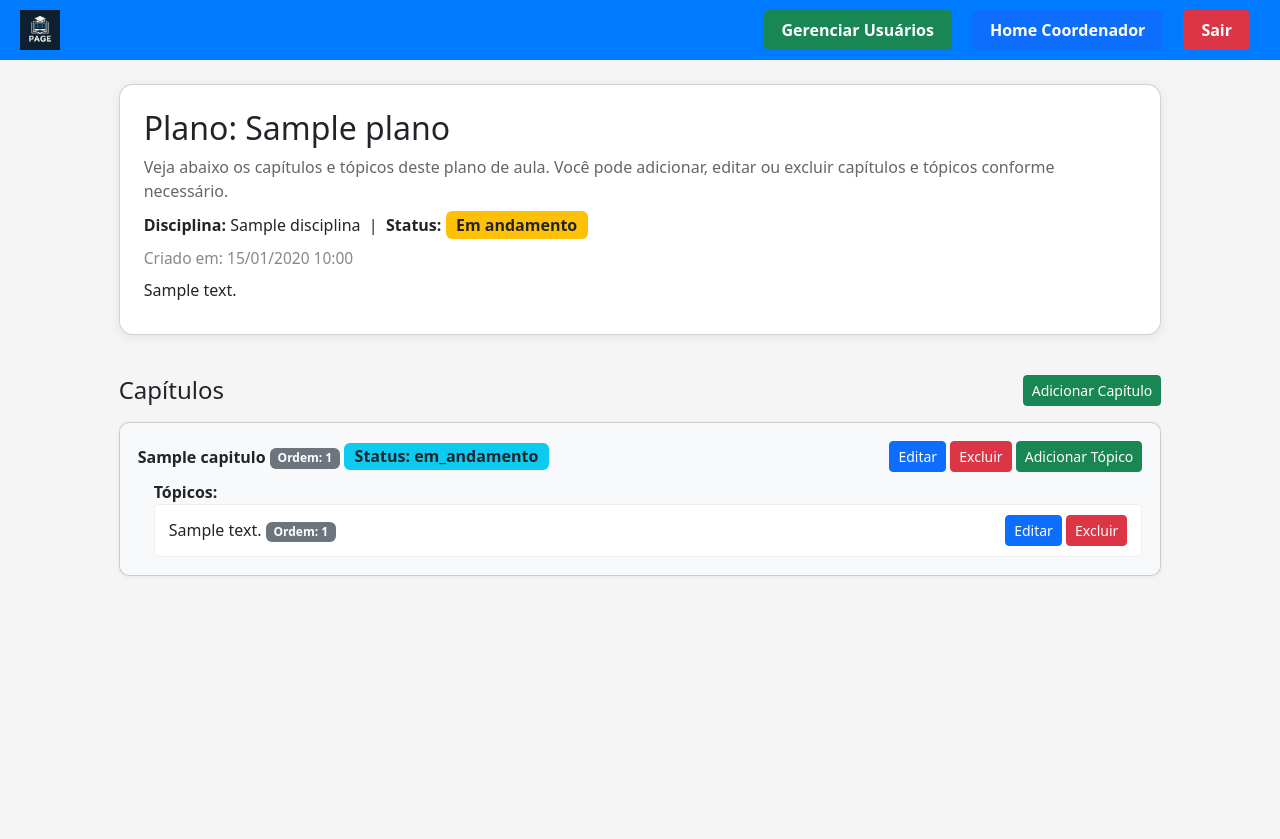
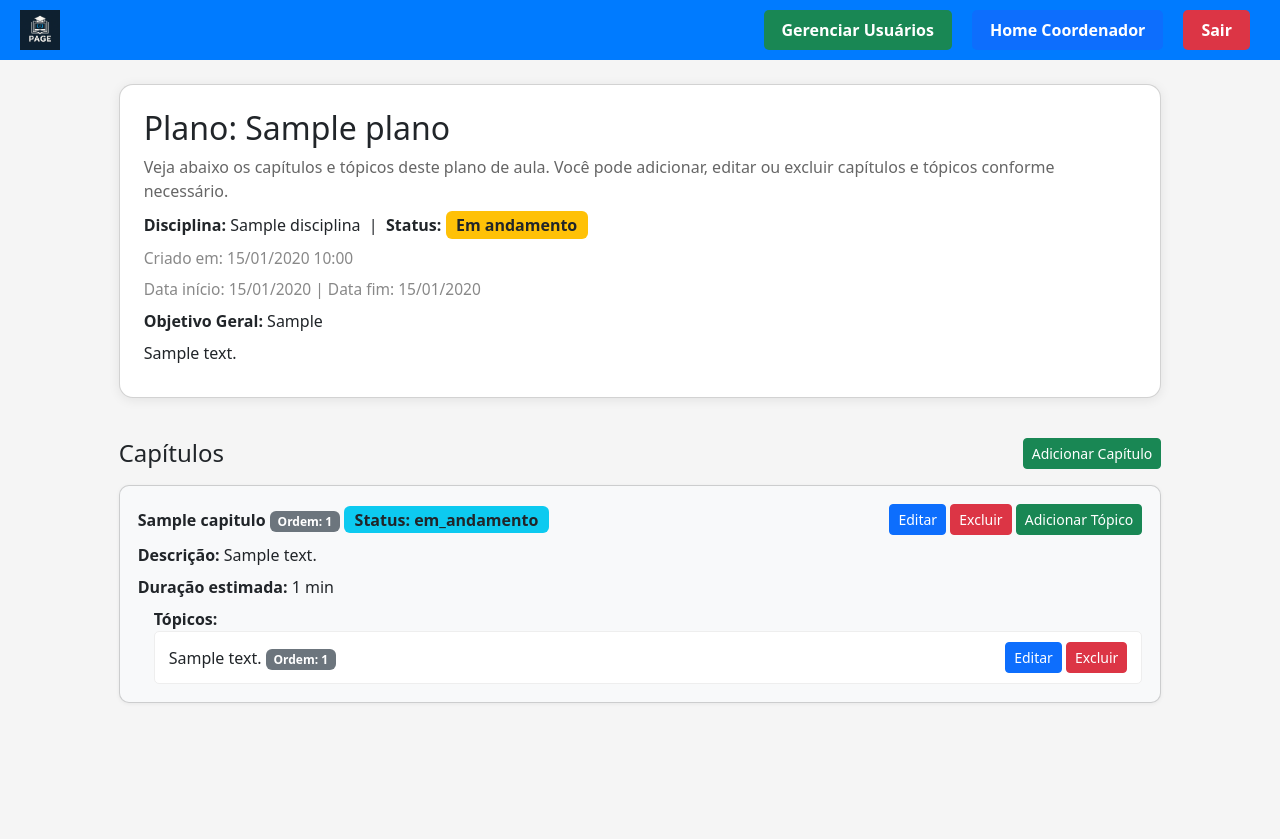
Before and after one commit to Marco-Bubola/Page--PI, a PHP site: page /views/plano_detalhe.php?id=1 in a window 1280 px wide. Shown: the top 839 px of the page. Run offline with PHP 8.4, Linux system fonts and the light colour scheme; a user stored in the database is signed in; tables that the repository leaves empty hold one stand-in row (values such as "Sample post").

Commit message:
Update plano_detalhe.php

```diff
--- a/views/plano_detalhe.php
+++ b/views/plano_detalhe.php
@@ -99,6 +99,8 @@ if ($capitulos) {
                 <div class="plano-label mb-2">Veja abaixo os capítulos e tópicos deste plano de aula. Você pode adicionar, editar ou excluir capítulos e tópicos conforme necessário.</div>
                 <div class="mb-2"><b>Disciplina:</b> <?= htmlspecialchars($plano['disciplina_nome']) ?> &nbsp;|&nbsp; <b>Status:</b> <span class="badge badge-status <?= $plano['status'] === 'concluido' ? 'bg-success' : 'bg-warning text-dark' ?>"> <?= $plano['status'] === 'concluido' ? 'Concluído' : 'Em andamento' ?> </span></div>
                 <div class="plano-meta mb-2">Criado em: <?= isset($plano['criado_em']) ? date('d/m/Y H:i', strtotime($plano['criado_em'])) : '-' ?></div>
+                <div class="plano-meta mb-2">Data início: <?= isset($plano['data_inicio']) ? date('d/m/Y', strtotime($plano['data_inicio'])) : '-' ?> | Data fim: <?= isset($plano['data_fim']) ? date('d/m/Y', strtotime($plano['data_fim'])) : '-' ?></div>
+                <div class="card-desc mb-2"><b>Objetivo Geral:</b> <?= nl2br(htmlspecialchars($plano['objetivo_geral'])) ?></div>
                 <div class="card-desc mb-2"> <?= nl2br(htmlspecialchars($plano['descricao'])) ?> </div>
             </div>
         </div>
@@ -119,6 +121,8 @@ if ($capitulos) {
                             <button class="btn btn-success btn-sm" onclick="abrirModalTopico(<?= $cap['id'] ?>)">Adicionar Tópico</button>
                         </div>
                     </div>
+                    <div class="mb-2"><b>Descrição:</b> <?= nl2br(htmlspecialchars($cap['descricao'])) ?></div>
+                    <div class="mb-2"><b>Duração estimada:</b> <?= $cap['duracao_estimativa'] ? $cap['duracao_estimativa'] . ' min' : '-' ?></div>
                     <div class="ms-3">
                         <b>Tópicos:</b>
                         <?php if (!empty($topicos[$cap['id']])): foreach ($topicos[$cap['id']] as $top): ?>
@@ -151,6 +155,8 @@ if ($capitulos) {
             <input type="hidden" name="id_capitulo" id="id_capitulo">
             <input type="text" name="titulo" id="titulo_capitulo" placeholder="Título do capítulo" required class="form-control mb-2">
             <input type="number" name="ordem" id="ordem_capitulo" placeholder="Ordem" required class="form-control mb-2">
+            <textarea name="descricao" id="descricao_capitulo" placeholder="Descrição do capítulo" class="form-control mb-2"></textarea>
+            <input type="number" name="duracao_estimativa" id="duracao_capitulo" placeholder="Duração estimada (min)" class="form-control mb-2">
             <select name="status" id="status_capitulo" class="form-select mb-2">
                 <option value="em_andamento">Em andamento</option>
                 <option value="concluido">Concluído</option>
@@ -208,6 +214,8 @@ function abrirModalCapitulo(plano_id) {
     document.getElementById('id_capitulo').value = '';
     document.getElementById('titulo_capitulo').value = '';
     document.getElementById('ordem_capitulo').value = '';
+    document.getElementById('descricao_capitulo').value = '';
+    document.getElementById('duracao_capitulo').value = '';
     document.getElementById('status_capitulo').value = 'em_andamento';
     document.getElementById('modalCapitulo').style.display = 'block';
 }
```
